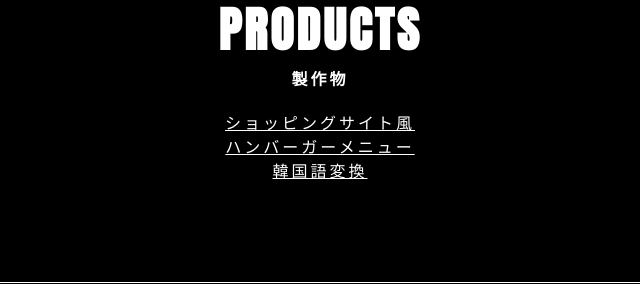
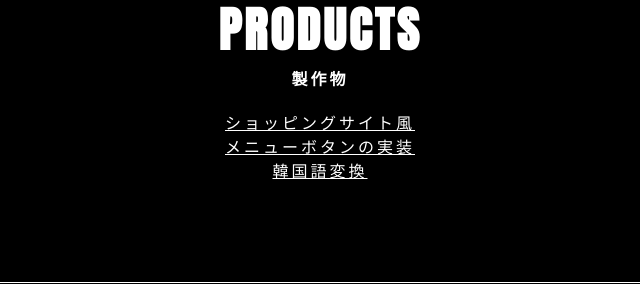
Before and after one commit to nkryu/portfolio, a website: page src/index.html in a window 1280 px wide. Shown: the part 2020-2304 px from the top of the page, 320-960 px from the left. Drawn offline with Linux system fonts and the light colour scheme.

Commit message:
Update index.html

```diff
--- a/src/index.html
+++ b/src/index.html
@@ -92,7 +92,7 @@
         <p>製作物</p>
         <ul>
           <li><a href=" https://nkryu.github.io/layout/" target="_blank">ショッピングサイト風</a></li>
-          <li><a href="https://nkryu.github.io/menu/" target="_blank">ハンバーガーメニュー</a></li>
+          <li><a href="https://nkryu.github.io/menu/" target="_blank">メニューボタンの実装</a></li>
           <li><a href="https://nkryu.github.io/korea/" target="_blank">韓国語変換</a></li>
         </ul>
       </section>
```
